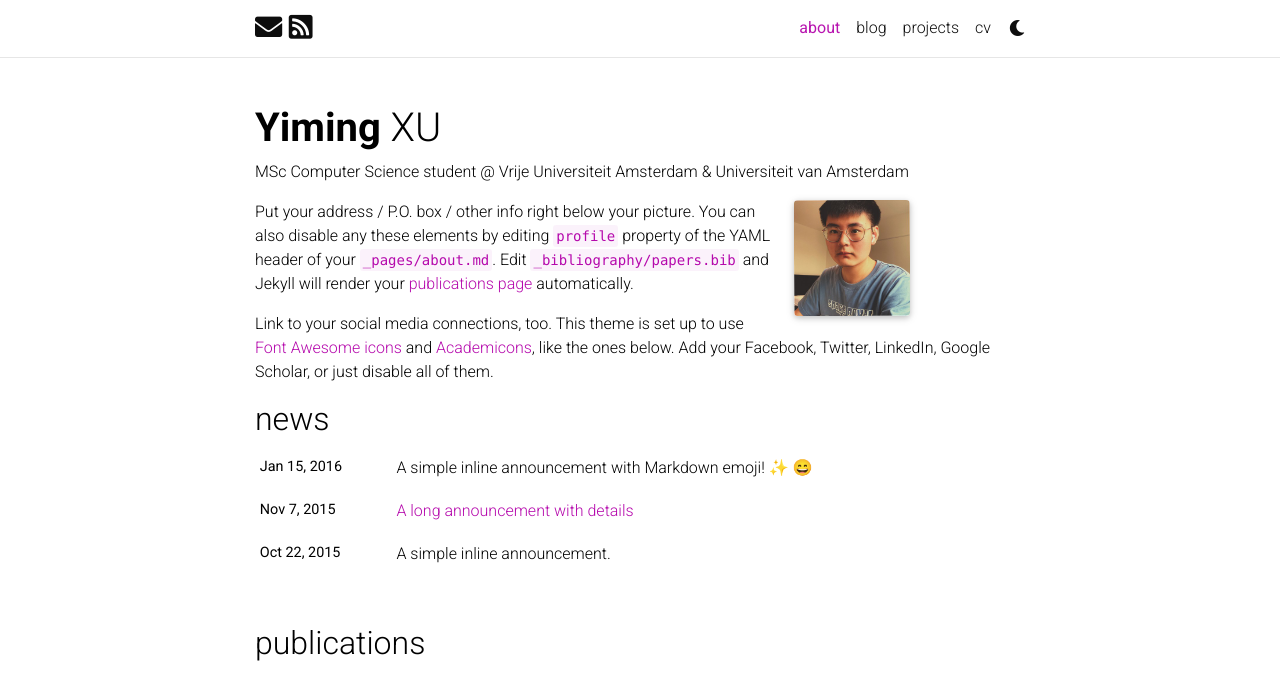
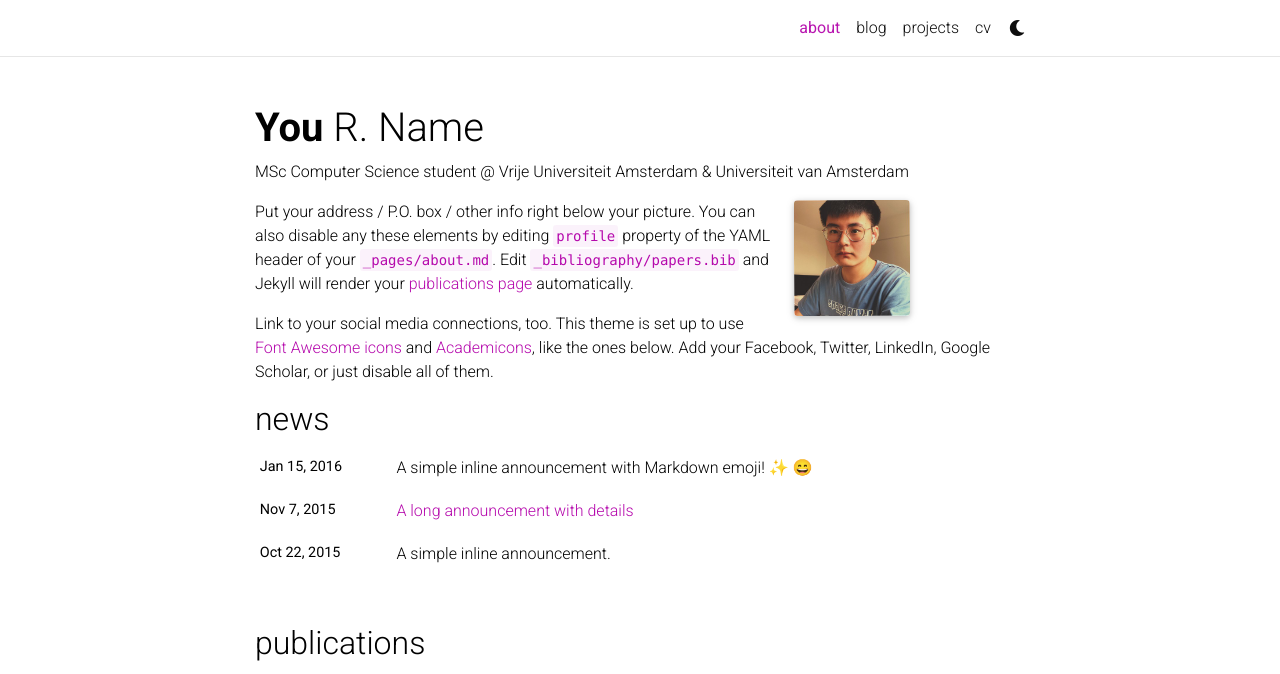
Before and after one commit to ym-xu/yimingxu, a Jekyll site: the page built from _pages/about.md, in a window 1280 px wide, cut to the strip 0-674 px from the top of the page. Built offline with Jekyll 4.4.1, drawn with Linux system fonts in a browser that asks for light colours; full-size pictures stand in for the smaller copies a plugin makes; emoji names are drawn with the system emoji font; comment, search, counter and statistics services are not loaded; a style sheet for code colours, icons or effects is not loaded; some of the changed text lies outside the part shown.

Commit message:
Update _config.yml

```diff
--- a/_config.yml
+++ b/_config.yml
@@ -3,10 +3,10 @@
 # -----------------------------------------------------------------------------
 
 title: blank # the website title (if blank, full name will be used instead)
-first_name: Yiming
-middle_name:
-last_name: XU
-email: yiming.xu96@outlook.com
+first_name: You
+middle_name: R.
+last_name: Name
+email: you@example.com
 description: > # the ">" symbol means to ignore newlines until "footer_text:"
   A simple, whitespace theme for academics. Based on [*folio](https://github.com/bogoli/-folio) design.
 footer_text: >
@@ -16,10 +16,10 @@ footer_text: >
 keywords: jekyll, jekyll-theme, academic-website, portfolio-website  # add your own keywords or leave empty
 
 lang: en # the language of your site (for example: en, fr, cn, ru, etc.)
-icon: 🐱  # the emoji used as the favicon (alternatively, provide image name in /assets/img/)
+icon: ⚛️  # the emoji used as the favicon (alternatively, provide image name in /assets/img/)
 
 url: https://ym-xu.github.io # the base hostname & protocol for your site
-baseurl: # the subpath of your site, e.g. /blog/
+baseurl: ym-xu.github.io # the subpath of your site, e.g. /blog/
 last_updated: false # set to true if you want to display last updated in the footer
 impressum_path:  # set to path to include impressum link in the footer, use the same path as permalink in a page, helps to conform with EU GDPR
 
@@ -67,7 +67,7 @@ og_image: # The site-wide (default for all links) Open Graph preview image
 # Social integration
 # -----------------------------------------------------------------------------
 
-github_username: # ym-xu
+github_username: # your GitHub user name
 gitlab_username: # your GitLab user name
 twitter_username: # your Twitter handle
 linkedin_username: # your LinkedIn user name
@@ -303,7 +303,7 @@ enable_math:                true   # enables math typesetting (uses MathJax)
 enable_tooltips:            false  # enables automatic tooltip links generated
                                    # for each section titles on pages and posts
 enable_darkmode:            true   # enables switching between light/dark modes
-enable_navbar_social:       true  # enables displaying social links in the
+enable_navbar_social:       false  # enables displaying social links in the
                                    # navbar on the about page
 enable_project_categories:  true   # enables categorization of projects into
                                    # multiple categories
```
